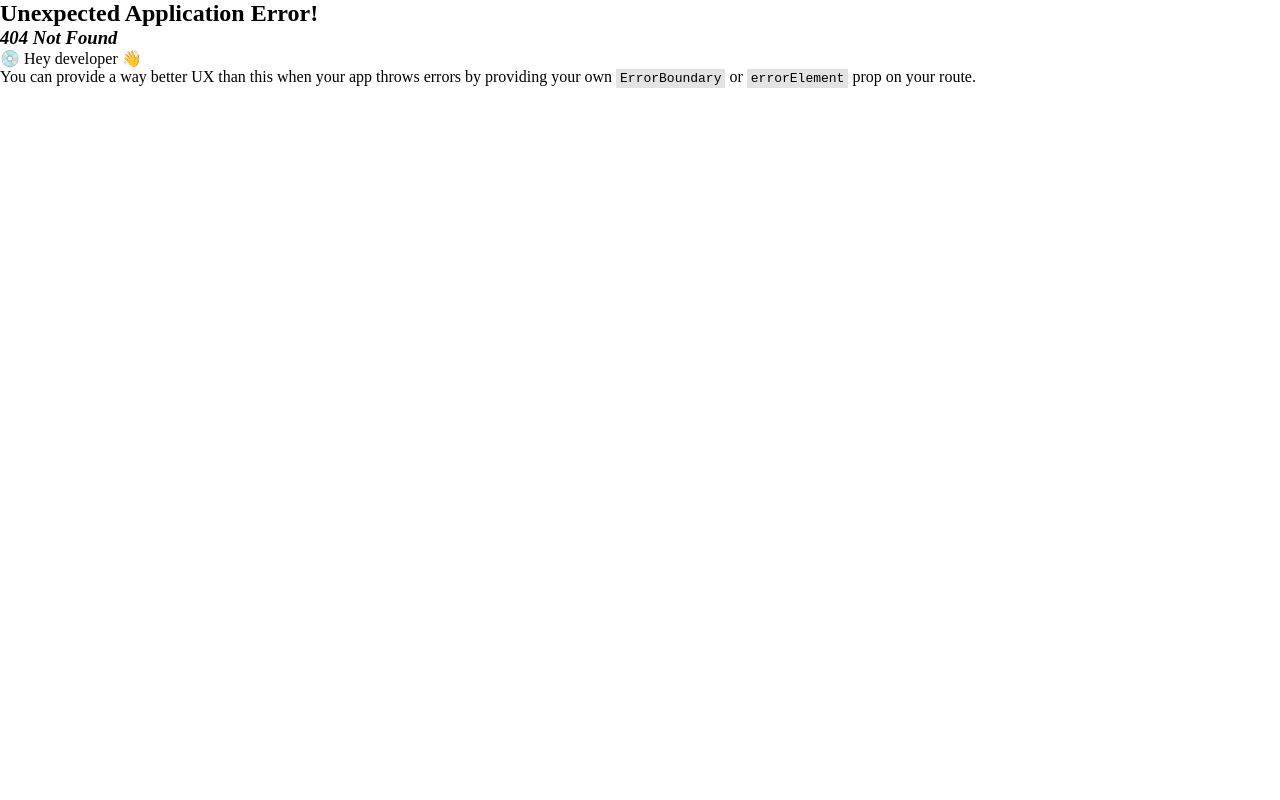
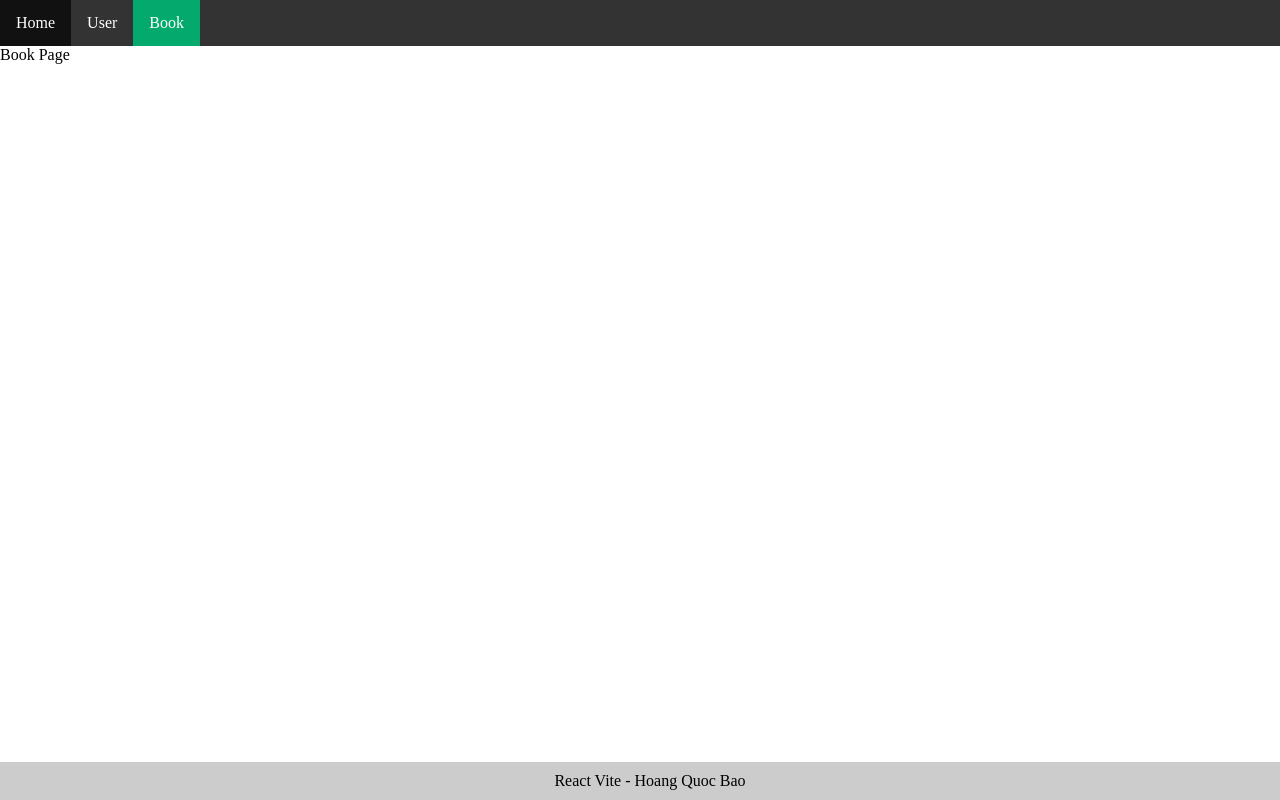
Before and after one commit to hqb2k4/reactjs_base, a React (Vite) app: page /books in a window 1280 px wide. Before the commit this address had no page. Built offline with nearby package versions, Linux system fonts and the light colour scheme.

Commit message:
HandlingNotFound404

```diff
--- a/src/component/layout/Header/Header.jsx
+++ b/src/component/layout/Header/Header.jsx
@@ -4,8 +4,8 @@
     return (
         <ul>
             <li><NavLink to="/">Home</NavLink></li>
-            <li><NavLink to="/user">User</NavLink></li>
-            <li><NavLink to="/production">Production</NavLink></li>
+            <li><NavLink to="/users">User</NavLink></li>
+            <li><NavLink to="/books">Book</NavLink></li>
         </ul>
     );
 }
--- a/src/main.jsx
+++ b/src/main.jsx
@@ -4,18 +4,21 @@
 import LoginPage from './pages/Login.jsx'
 import RegisterPage from './pages/Register.jsx'
 import UserPage from './pages/User.jsx'
-import ProductionPage from './pages/Production.jsx'
+import BookPage from './pages/Book.jsx'
 import './styles/global.css'
 import {
   createBrowserRouter,
   RouterProvider,
 } from "react-router";
 import TodoApp from './component/todo/TodoApp.jsx';
+import ErrorPage from './pages/ErrorPage.jsx';
 
 const router = createBrowserRouter([
   {
     path: "/",
     element: <App />,
+    // HandlingNotFound
+    errorElement: <ErrorPage />,
     // Nested routes
     children: [
       // Index route
@@ -24,12 +27,12 @@
         element: <TodoApp />,
       },
       {
-        path: "/user",
+        path: "/users",
         element: <UserPage />,
       },
       {
-        path: "/production",
-        element: <ProductionPage />,
+        path: "/books",
+        element: <BookPage />,
       }
     ]
   },
--- /dev/null
+++ b/src/pages/Book.jsx
@@ -0,0 +1,6 @@
+const BookPage = () => {
+    return (
+        <div>Book Page</div>
+    );
+}
+export default BookPage;
--- /dev/null
+++ b/src/pages/ErrorPage.jsx
@@ -0,0 +1,18 @@
+import { Link, useRouteError } from "react-router";
+
+export default function ErrorPage() {
+    const error = useRouteError();
+    console.error(error);
+    return (
+        <div id="error-page">
+            <h1>Oops!</h1>
+            <p>Sorry, an unexpected error has occurred.</p>
+            <p>
+                <i>{error.statusText || error.message}</i>
+            </p>
+            <div>
+                <Link to="/">Back to HomePage</Link>
+            </div>
+        </div>
+    );
+}
--- a/src/pages/Production.jsx
+++ /dev/null
@@ -1,6 +0,0 @@
-const ProductionPage = () => {
-    return (
-        <div>Production Page</div>
-    );
-}
-export default ProductionPage;
```
